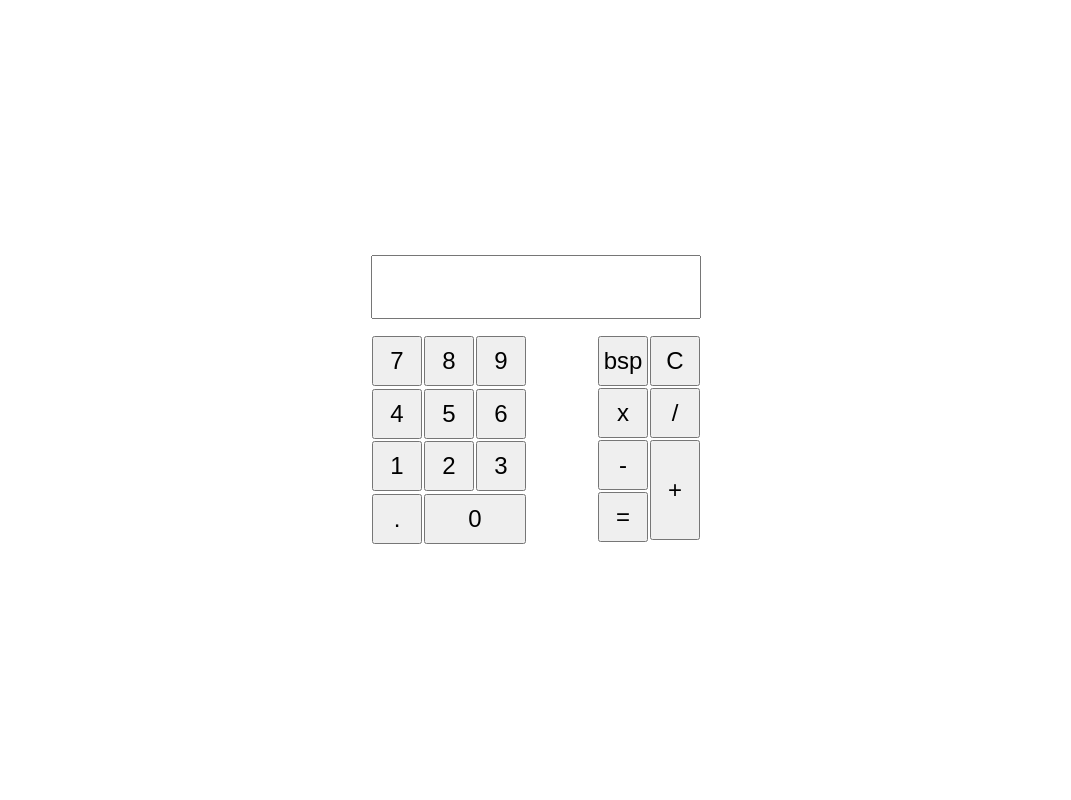
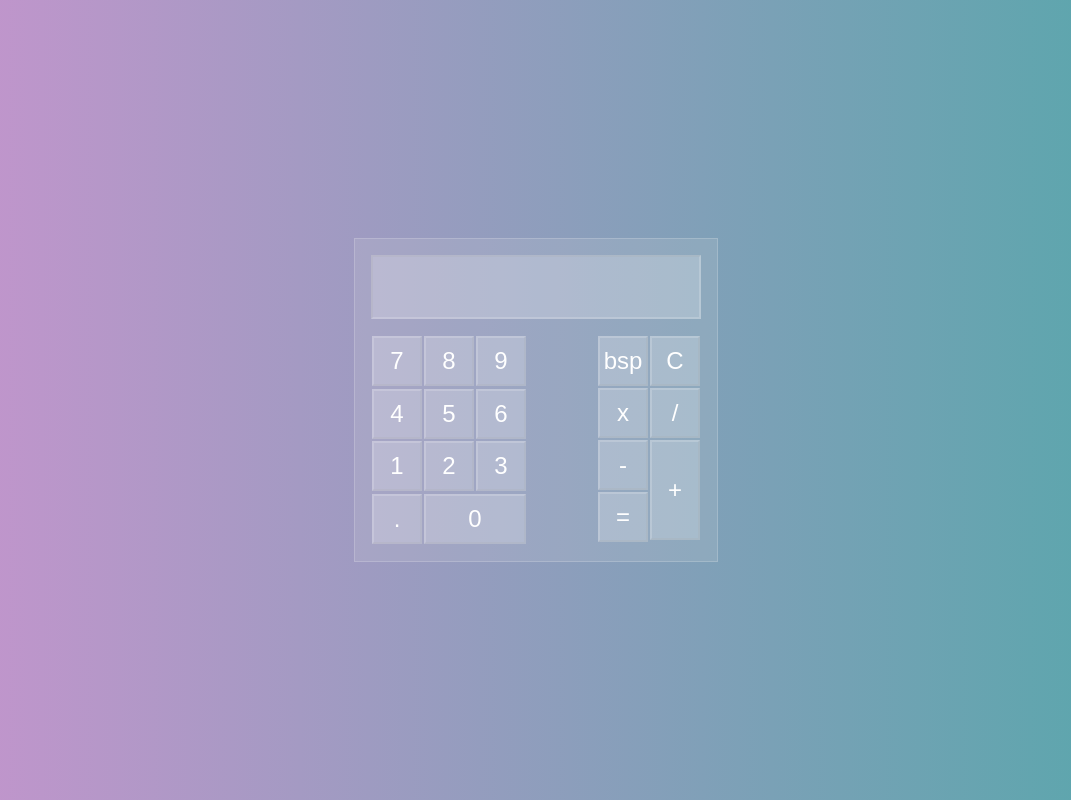
Before and after one commit to SkyList/training, a plain HTML site: page calc/index.html in a window 1280 px wide. Shown: the whole page, without its empty margins (104-1175 px from the left). Drawn offline with Linux system fonts and the light colour scheme.

Commit message:
Refactor to use script

```diff
--- a/calc/index.html
+++ b/calc/index.html
@@ -6,6 +6,7 @@
   <meta http-equiv="X-UA-Compatible" content="IE=edge">
   <meta name="viewport" content="width=device-width, initial-scale=1.0">
   <link rel="stylesheet" href="styles.css">
+  <script src="script.js"></script>
   <title>Calculadora</title>
 </head>
 
@@ -14,30 +15,30 @@
   <div class="container">
 
     <div class="calculator__container">
-      <input class="calculator__display" type="text" inputmode="numeric">
+      <input id="display" class="calculator__display" type="text" inputmode="numeric">
       <div class="calculator__buttons">
         <div class="calculator__numbers">
           <div class="group">
-            <button>7</button>
-            <button>8</button>
-            <button>9</button>
+            <button onclick="addInDisplay(7)">7</button>
+            <button onclick="addInDisplay(8)">8</button>
+            <button onclick="addInDisplay(9)">9</button>
           </div>
 
           <div class="group">
-            <button>4</button>
-            <button>5</button>
-            <button>6</button>
+            <button onclick="addInDisplay(4)">4</button>
+            <button onclick="addInDisplay(5)">5</button>
+            <button onclick="addInDisplay(6)">6</button>
           </div>
 
           <div class="group">
-            <button>1</button>
-            <button>2</button>
-            <button>3</button>
+            <button onclick="addInDisplay(1)">1</button>
+            <button onclick="addInDisplay(2)">2</button>
+            <button onclick="addInDisplay(3)">3</button>
           </div>
 
           <div class="group">
-            <button>.</button>
-            <button class="button--large">0</button>
+            <button onclick="addInDisplay('.')">.</button>
+            <button onclick="addInDisplay(0)" class="button--large">0</button>
           </div>
 
 
@@ -45,15 +46,15 @@
 
         <div class="calculator__oparations">
           <div class="group">
-            <button>bsp</button>
-            <button>x</button>
-            <button>-</button>
-            <button>=</button>
+            <button onclick="backspace()">bsp</button>
+            <button onclick="addInDisplay('*')">x</button>
+            <button onclick="addInDisplay('-')">-</button>
+            <button onclick="showResult()">=</button>
           </div>
           <div class="group">
-            <button>C</button>
-            <button>/</button>
-            <button class="button--large">+</button>
+            <button onclick="clearDisplay()">C</button>
+            <button onclick="addInDisplay('/')">/</button>
+            <button onclick="addInDisplay('+')" class="button--large">+</button>
           </div>
         </div>
       </div>
--- a/calc/styles.css
+++ b/calc/styles.css
@@ -1,3 +1,9 @@
+:root {
+  --border-color-default: #ffffff2e;
+  --font-color-default: #ffffff;
+  --background-color-default: #ffffff38;
+  --calculator-background-color: #dcdcdc25;
+}
 html, body {
   margin: 0;
   padding: 0;
@@ -7,6 +13,7 @@ html, body {
   display: flex;
   align-items: center;
   justify-content: center;
+  background: linear-gradient( to right, #c894ce, #56a7ab);
 }
 
 .container {
@@ -19,6 +26,9 @@ html, body {
   display: flex;
   flex-direction: column;
   max-width: 425px;
+  background-color: var(--calculator-background-color);
+  padding: 1rem 1rem;
+  border: 1px solid var(--border-color-default);
 }
 
 .calculator__display {
@@ -26,6 +36,9 @@ html, body {
   padding: 1rem 0.5rem;
   text-align: right;
   margin-bottom: 1rem;
+  border-color: var(--border-color-default);
+  color: var(--font-color-default);
+  background-color: var(--background-color-default);
 }
 
 .calculator__buttons {
@@ -62,13 +75,24 @@ html, body {
   padding: 0;
 
   font-size: 24px;
+  border-color: var(--border-color-default);
+  color: var(--font-color-default);
+  background-color: var(--background-color-default);
 }
 
+.calculator__container button:active{
+  opacity: 0.5;
+}
 
-@media(max-width: 425px){
+@media(max-width: 426px){
   .calculator__container {
-    width: 100vw;
-    height: 100vh;
+     width: 100vw;
+     padding: 1rem 0;
+  }
+
+  .calculator__display {
+    font-size: 52px;
+    padding: 1rem 0.5rem;
   }
 
   .calculator__container button {
@@ -81,6 +105,6 @@ html, body {
   }
 
   .calculator__oparations .button--large {
-    height: 140px;
+    height: 142px;
   }
 }
```
